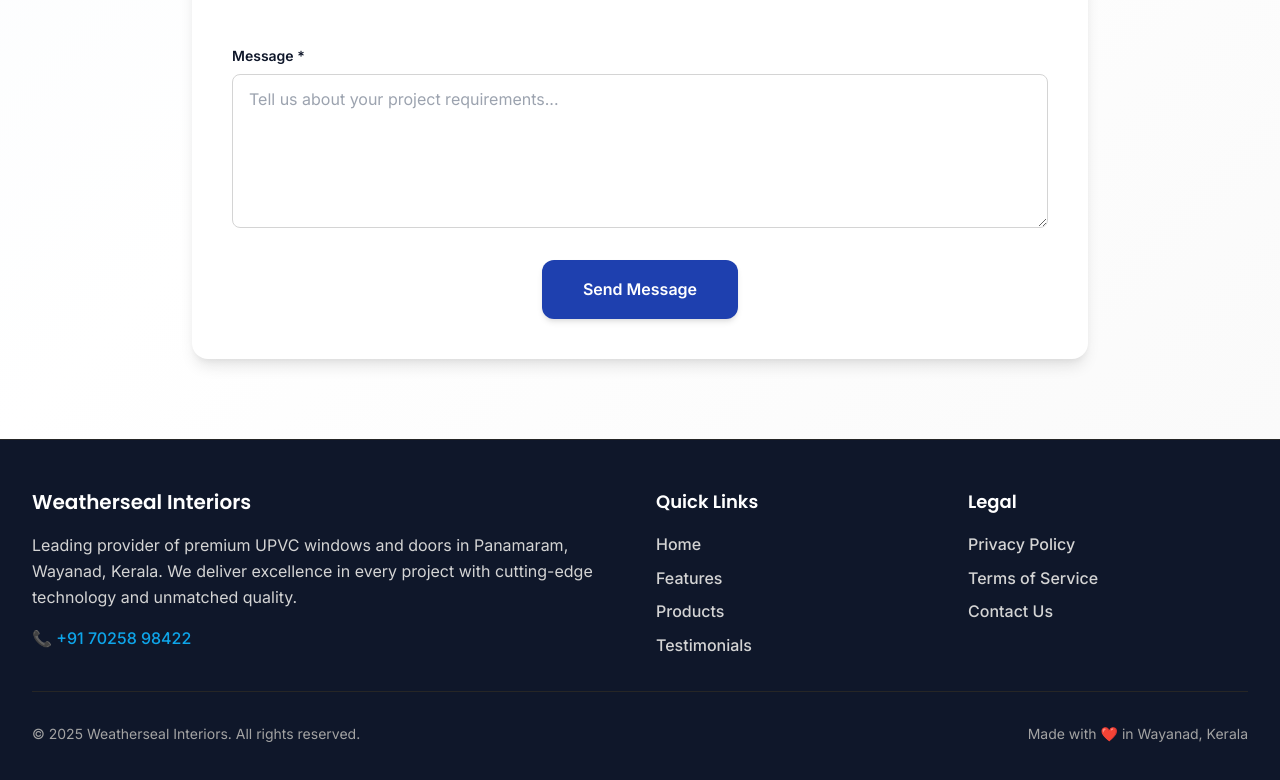
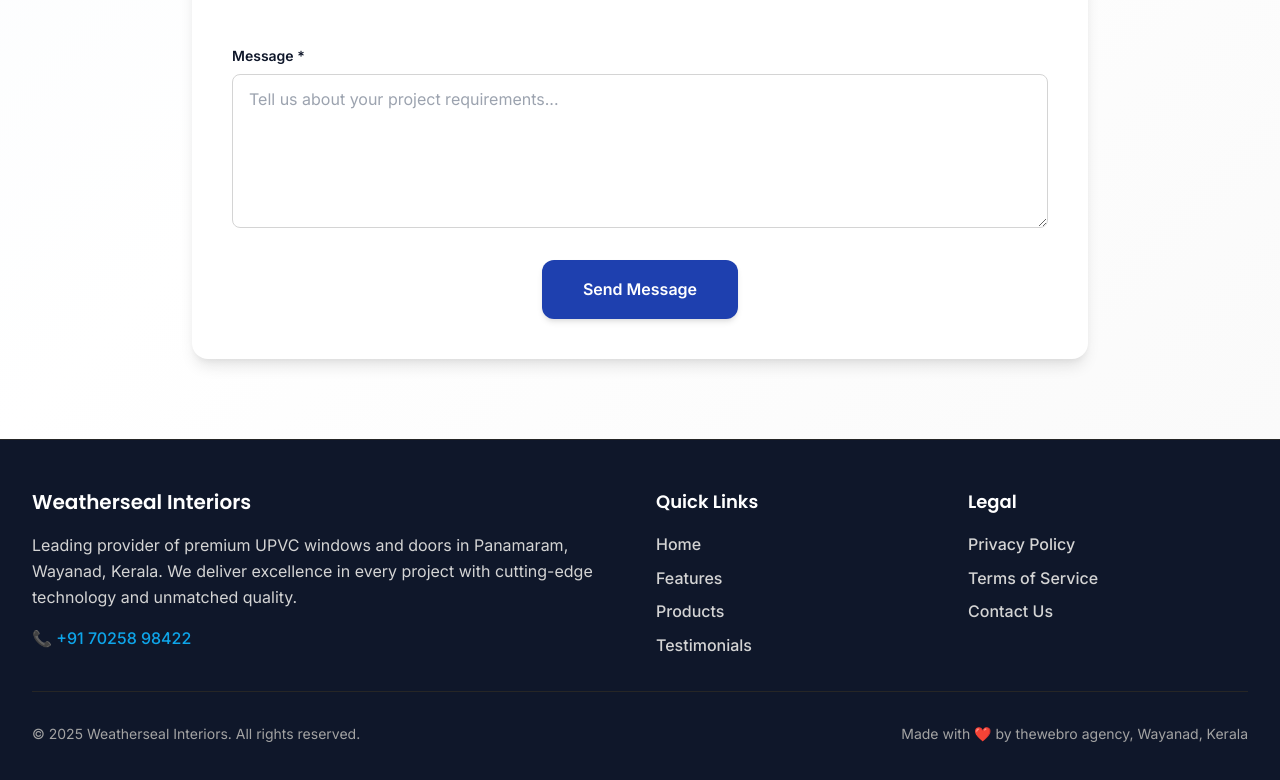
Before and after one commit to vishnupv1/weatherseal, a React (Vite) app: page /contact in a window 1280 px wide. Shown: the part 901-1681 px from the top of the page. Built offline with nearby package versions, Linux system fonts and the light colour scheme; the HTML template or start-up script is replaced by a standard one.

Commit message:
agency name

```diff
--- a/src/components/Footer.tsx
+++ b/src/components/Footer.tsx
@@ -104,7 +104,7 @@
             </p>
             <div className="flex items-center space-x-6">
               <span className="text-sm text-neutral-400">
-                Made with ❤️ in Wayanad, Kerala
+                Made with ❤️ by thewebro agency, Wayanad, Kerala
               </span>
             </div>
           </div>
```
